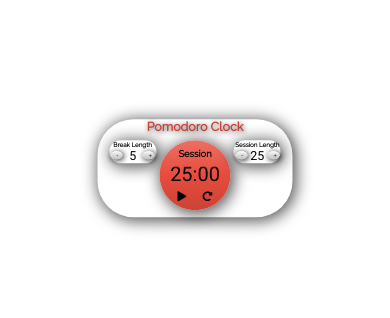
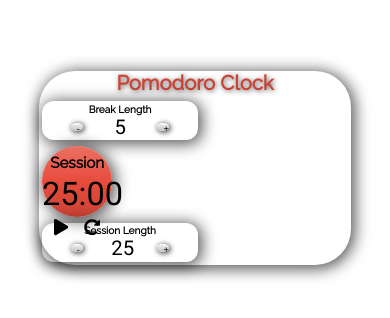
Before and after one commit to SviatlanKa/pomodoro-clock, a React (Create React App) app: page / in a window 390 px wide. Shown: the part 254-572 px from the top of the page. Built offline with nearby package versions, Linux system fonts and the light colour scheme.

Commit message:
add responsive

```diff
--- a/src/components/App.scss
+++ b/src/components/App.scss
@@ -14,25 +14,34 @@ body {
   left: 50%;
   transform: translate(-50%, -50%);
   margin: 0 auto;
-  width: $width;
+  width: 50vw;
   font-family: "Raleway", sans-serif;
   font-size: 1.6vw;
   text-align: center;
+
+  @media screen and (max-width: 600px){
+    width: 80vw;
+    font-size: 2.6vw;
+  }
 }
 
 .app-container {
-  height: $width / 2;
+  height: fit-content;
   display: flex;
   flex-wrap: wrap;
   justify-content: center;
   align-content: flex-start;
   border-radius: 36px;
   box-shadow: 2px 2px 15px 2px rgba(0,0,0,0.66);
+
+  @media screen and (max-width: 600px){
+    flex-direction: column;
+  }
 }
 
 .title {
-  width: $width;
-  margin: 0 0 $margin 0;
+  width: 100%;
+  margin: 0 0 1% 0;
   font-size: 2em;
   font-weight: bold;
   color: #CB4335;
@@ -40,21 +49,25 @@ body {
 }
 
 .time-length-container, .timer-container {
-  margin: $width * .01;
+  margin: 1%;
 }
 
 .time-length-container {
-  width: $length-width;
-  height: $length-width * .5;
+  width: 12vw;
+  height: 6vw;
   display: flex;
   flex-direction: column;
   justify-content: center;
   border-radius: 12px;
   box-shadow: 2px 2px 15px 2px rgba(0,0,0,0.66);
 
+  @media screen and (max-width: 600px){
+    width: 50%;
+    height: 10vw;
+  }
+
   .length-label {
     margin: 0;
-    width: $length-width;
     height: fit-content;
     font-weight: bolder;
   }
@@ -66,8 +79,8 @@ body {
 
     .length-btn {
       margin: 0;
-      width: $length-btn-width;
-      height: $length-btn-width;
+      width: 2.1vw;
+      height: 2.1vw;
       font-size: .9em;
       border-radius: 50%;
       border: none;
@@ -77,7 +90,7 @@ body {
       box-shadow: 1px 1px 5px 1px rgba(0,0,0,0.66);
     }
     .time-length {
-      width: $small-width * .3;
+      width: 4.5vw;
       margin: 0;
       font-family: $time-font-family;
       font-size: 2em;
@@ -88,8 +101,8 @@ body {
 .timer-container {
   display: flex;
   flex-direction: column;
-  width: $small-width * 1.2;
-  height: $small-width * 1.2;
+  width: 18vw;
+  height: 18vw;
   border-radius: 50%;
   background: rgb(203,67,53);
   background: linear-gradient(to top, rgb(203,67,53) 0%, rgb(231,76,60) 50%, rgb(236,112,99) 100%);
@@ -97,7 +110,7 @@ body {
 
   .label-container {
     #timer-label {
-      margin: $margin * 2 0 $margin * .8 0;
+      margin: 2vw 0 .8vw 0;
       font-size: 1.5em;
       font-weight: bold;
     }
@@ -114,7 +127,7 @@ body {
     align-items: flex-end;
 
     .timer-btn {
-      margin: $margin .5vw;
+      margin: 1vw .5vw;
       font-size: 1.6em;
       text-shadow: #5B5B5B 1px 1px 5px;
       background-color: transparent;
```
